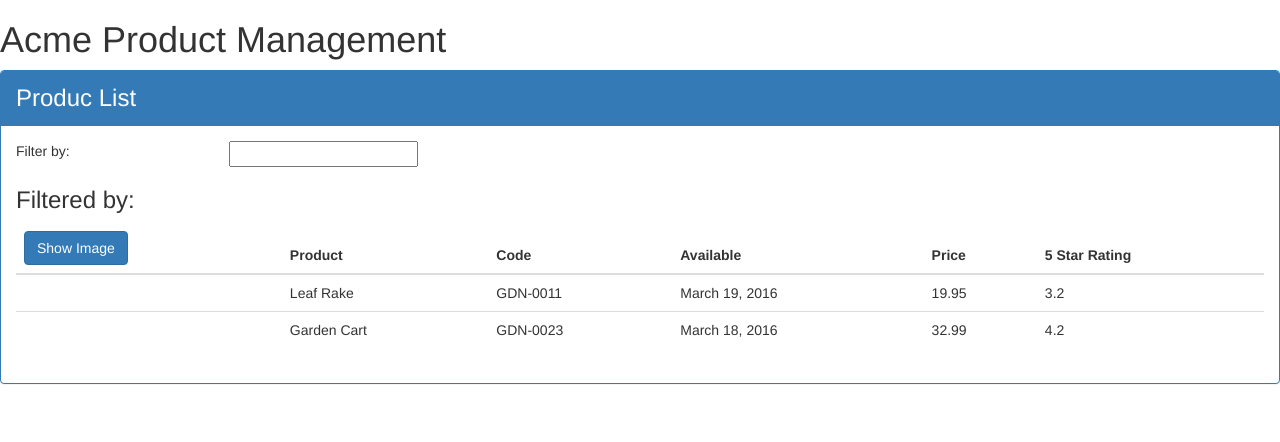
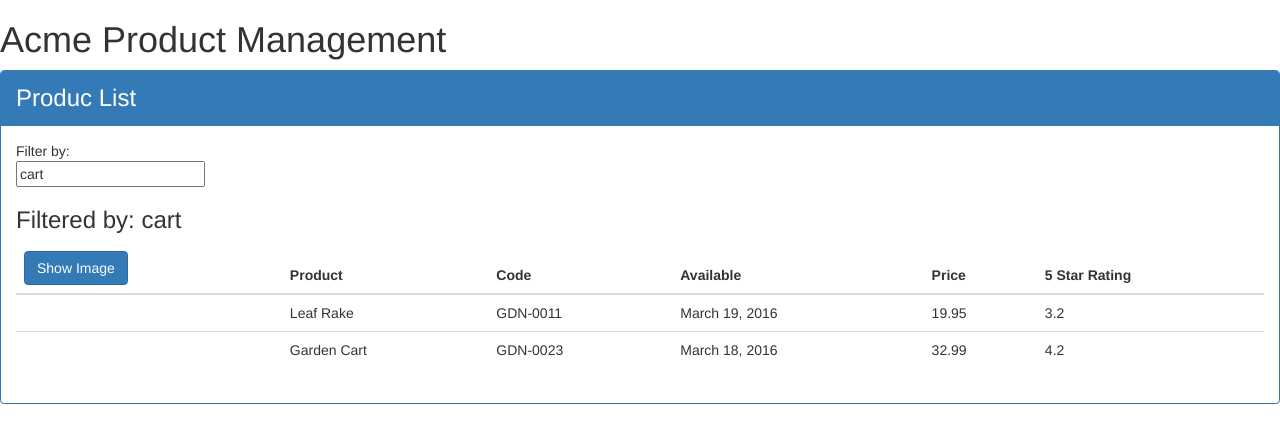
Before and after one commit to ssrikanthbhat/angular-sample, an Angular app in the folder APM-Start/: page / in a window 1280 px wide. Shown: the top 442 px of the page. Built offline with nearby package versions, Linux system fonts and the light colour scheme.

Commit message:
Add two way bindings using ngModel

```diff
--- a/APM-Start/src/app/app.module.ts
+++ b/APM-Start/src/app/app.module.ts
@@ -1,5 +1,6 @@
 import { BrowserModule } from '@angular/platform-browser';
 import { NgModule } from '@angular/core';
+import { FormsModule } from '@angular/forms';
 
 import { AppComponent } from './app.component';
 import {ProductListComponent} from './products/product-list.component'
@@ -9,7 +10,8 @@
     AppComponent,ProductListComponent
   ],
   imports: [
-    BrowserModule
+    BrowserModule,
+    FormsModule
   ],
   providers: [],
   bootstrap: [AppComponent]
--- a/APM-Start/src/app/products/product-list.component.html
+++ b/APM-Start/src/app/products/product-list.component.html
@@ -3,15 +3,16 @@
         {{pageTitle}}
     </div>
     <div class='panel-body'>
-        <div class='row'>
-            <div class='col-md-2'>Filter by:</div>
-            <div class='col-md-4'>
-                <input type='text'/>
+       <div class='row'>
+            <div class='col-md-2'>Filter by:
+
+                <input type='text' [(ngModel)]='listFilter' />
             </div>
+
         </div>
         <div class='row'>
             <div class='col-md-6'>
-                <h3>Filtered by: </h3>
+                <h3>Filtered by: {{listFilter}} </h3>
             </div>
         </div>
         <div class='table-responsive'>
--- a/APM-Start/src/app/products/product-list.component.ts
+++ b/APM-Start/src/app/products/product-list.component.ts
@@ -9,6 +9,7 @@
   imageWidth: number = 50;
   imageMargin: number =2;
   showImage: boolean = false;
+  listFilter: string = 'cart';
   products: any[] = [{
 
         "productId": 1,
```
